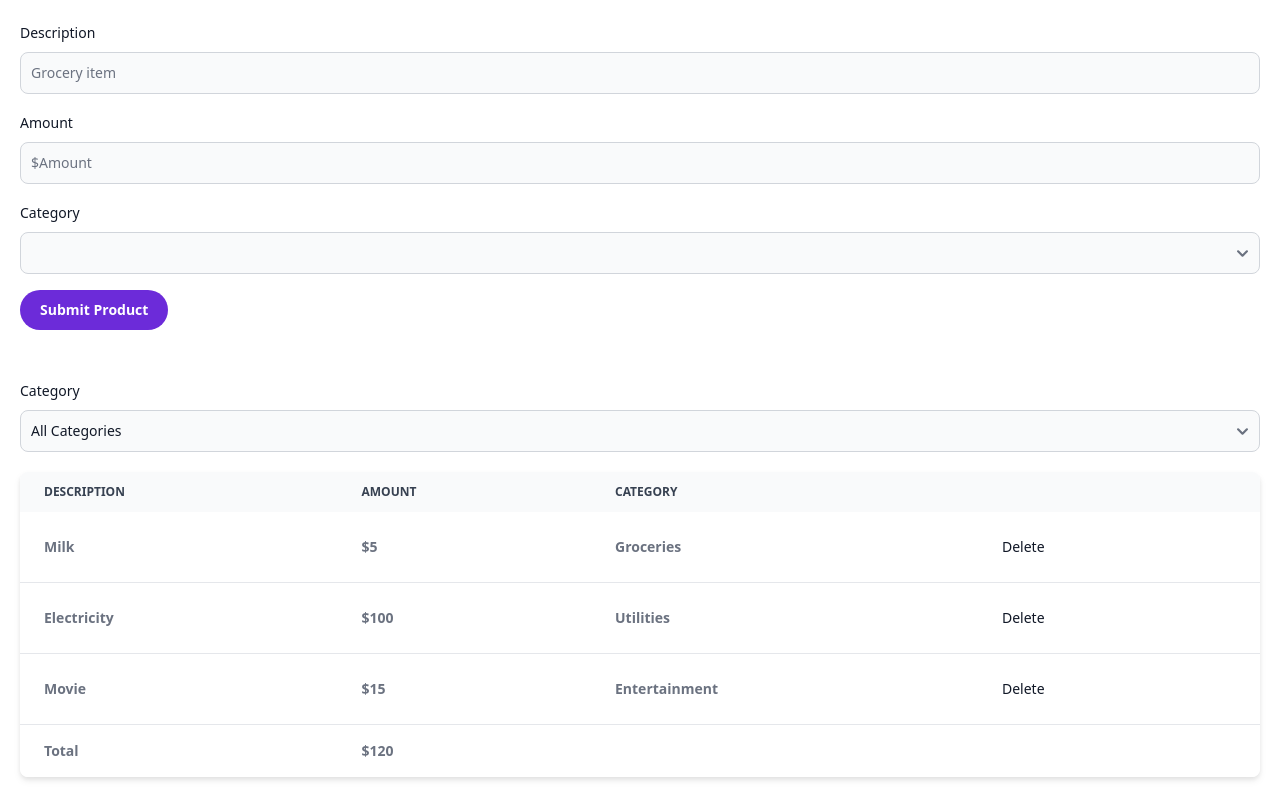
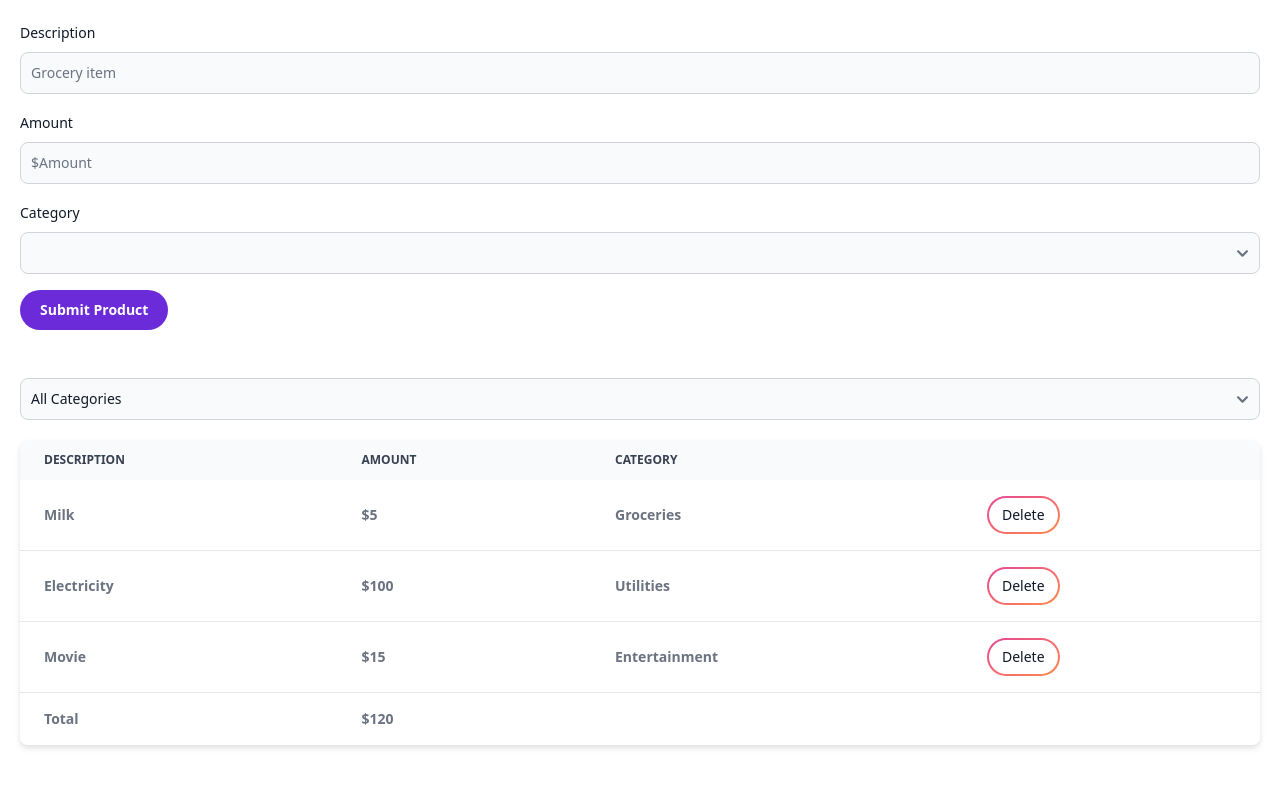
Before and after one commit to dorukwagle/react-app, a React (Vite) app: page / in a window 1280 px wide. Built offline with nearby package versions, Linux system fonts and the light colour scheme.

Commit message:
ExpenseTracker completed

```diff
--- a/src/ExpenseTracker.tsx
+++ /dev/null
@@ -1,40 +0,0 @@
-import { FieldValues } from "react-hook-form";
-import ExpenseForm from "./components/ExpenseForm";
-import Expenses from "./components/Expenses";
-
-const headings = ["Description", "Amount", "Category"];
-const rows = [
-    { id: 1, data: {desc:"Milk", price: 5, category:"Groceries"} },
-    { id: 2, data: {desc:"Electricity", price: 100, category: "Utilities"} },
-    { id: 3, data: {desc:"Movie", price:15, category:"Entertainment"} },
-];
-
-const generateId = () => rows.length + 1;
-
-const ExpenseTracker = () => {
-    const handleFormSubmit = (data: FieldValues) => {
-        console.log(data);
-    };
-
-    const handleOnFilter = (type: string) => {
-        console.log(type);
-    };
-
-    const handleDelete = (id: number) => {
-        console.log(id);
-    };
-
-    return (
-        <>
-            <ExpenseForm onFormSubmit={handleFormSubmit} />
-            <Expenses
-                headings={headings}
-                rows={rows}
-                onDelete={handleDelete}
-                onSelect={handleOnFilter}
-            ></Expenses>
-        </>
-    );
-};
-
-export default ExpenseTracker;
--- a/src/components/Expenses.tsx
+++ /dev/null
@@ -1,99 +0,0 @@
-import { Table, Select, Label, Button } from "flowbite-react";
-import { ChangeEvent } from "react";
-
-interface RowProps {
-    id: number;
-    data: { desc: string; price: number; category: string };
-}
-
-interface Props {
-    headings: string[];
-    rows: RowProps[];
-    onSelect?: (category: string) => void;
-    onDelete?: (item: number) => void;
-}
-
-const Expenses = ({ headings, rows, onSelect, onDelete }: Props) => {
-    const getHeadings = () =>
-        headings.map((heading, index) => (
-            <Table.HeadCell key={index}>{heading}</Table.HeadCell>
-        ));
-
-    const getRow = (id: number, row: RowProps["data"]) => (
-        <Table.Row
-            key={id}
-            className="bg-white dark:border-gray-700 dark:bg-gray-800"
-        >
-            <Table.Cell>
-                <span className="font-extrabold">{row.desc}</span>
-            </Table.Cell>
-            <Table.Cell>
-                <span className="font-extrabold">${row.price}</span>
-            </Table.Cell>
-            <Table.Cell>
-                <span className="font-extrabold">{row.category}</span>
-            </Table.Cell>
-            <Table.Cell>
-                <Button
-                    color="red"
-                    onClick={() => onDelete && onDelete(id)}
-                    pill={true}
-                    outline={true}
-                    size="sm"
-                >
-                    Delete
-                </Button>
-            </Table.Cell>
-        </Table.Row>
-    );
-
-    const getTotalPrice = () => {
-        const prices = rows.map((row) => row.data.price);
-        return prices.reduce((accum, price) => accum + price);
-    };
-
-    const handleCategorySelection = (e: ChangeEvent<HTMLSelectElement>) =>
-        onSelect && onSelect(e.target.value);
-
-    return (
-        <>
-            <div className="mb-5">
-                <div className="mb-2 block">
-                    <Label htmlFor="category" value="Category" />
-                </div>
-                <Select id="category" onChange={handleCategorySelection}>
-                    <option value="allcategories">All Categories</option>
-                    <option value="groceries">Groceries</option>
-                    <option value="utilities">Utilities</option>
-                    <option value="entertainment">Entertainment</option>
-                </Select>
-            </div>
-
-            <Table>
-                <Table.Head>
-                    {getHeadings()}
-                    <Table.HeadCell>
-                        <span></span>
-                    </Table.HeadCell>
-                </Table.Head>
-                <Table.Body className="divide-y">
-                    {rows.map((row) => getRow(row.id, row.data))}
-                    <Table.Row className="bg-white dark:border-gray-700 dark:bg-gray-800">
-                        <Table.Cell>
-                            <span className="font-extrabold">Total</span>
-                        </Table.Cell>
-                        <Table.Cell>
-                            <span className="font-extrabold">
-                                ${getTotalPrice()}
-                            </span>
-                        </Table.Cell>
-                        <Table.Cell></Table.Cell>
-                        <Table.Cell></Table.Cell>
-                    </Table.Row>
-                </Table.Body>
-            </Table>
-        </>
-    );
-};
-
-export default Expenses;
--- /dev/null
+++ b/src/expense-tracker/ExpenseTracker.tsx
@@ -0,0 +1,58 @@
+import ExpenseForm from "./components/ExpenseForm";
+import Expenses from "./components/Expenses";
+import { useState } from "react";
+import ExpenseFilter from "./components/ExpenseFilter";
+
+const headings = ["Description", "Amount", "Category"];
+
+const ExpenseTracker = () => {
+    const [rows, setRows] = useState([
+        {
+            id: 1,
+            description: "Milk",
+            amount: 5,
+            category: "Groceries",
+        },
+        {
+            id: 2,
+            description: "Electricity",
+            amount: 100,
+            category: "Utilities",
+        },
+        {
+            id: 3,
+            description: "Movie",
+            amount: 15,
+            category: "Entertainment",
+        },
+    ]);
+
+    const [selectedCategory, setSelectedCategory] = useState("");
+
+    const handleDelete = (id: number) => setRows(rows.filter((row) => row.id !== id));
+
+    const generateId = () => rows.length + 1;
+
+    const getAvailableRows = () =>
+        !selectedCategory
+            ? rows
+            : rows.filter((item) => item.category === selectedCategory);
+
+    return (
+        <div>
+            <ExpenseForm onFormSubmit={expense => setRows([...rows, {...expense, id: generateId()}])} />
+            <div className="mb-5">
+                <ExpenseFilter
+                    onSelect={(category) => setSelectedCategory(category)}
+                ></ExpenseFilter>
+            </div>
+            <Expenses
+                headings={headings}
+                rows={getAvailableRows()}
+                onDelete={handleDelete}
+            ></Expenses>
+        </div>
+    );
+};
+
+export default ExpenseTracker;
--- /dev/null
+++ b/src/expense-tracker/categories.ts
@@ -0,0 +1,3 @@
+const categories = ["Groceries", "Utilities", "Entertainment"] as const;
+
+export default categories;
--- /dev/null
+++ b/src/expense-tracker/components/ExpenseFilter.tsx
@@ -0,0 +1,19 @@
+import { Select } from "flowbite-react";
+import categories from "../categories";
+
+interface Props {
+    onSelect: (category: string) => void;
+}
+
+const Filter = ({ onSelect }: Props) => {
+    return (
+        <Select id="category" onChange={(e) => onSelect(e.target.value)}>
+            <option value="">All Categories</option>
+            {categories.map((category) => (
+                <option key={category} value={category}>{category}</option>
+            ))}
+        </Select>
+    );
+};
+
+export default Filter;
--- a/src/components/ExpenseForm.tsx
+++ b/src/expense-tracker/components/ExpenseForm.tsx
@@ -1,22 +1,25 @@
-import ButtonPrimary from "./Buttons";
+import ButtonPrimary from "../../components/Buttons";
 import { Label, TextInput, Select } from "flowbite-react";
 import { z } from "zod";
 import { zodResolver } from "@hookform/resolvers/zod";
 import { FieldValues, useForm } from "react-hook-form";
+import categories from "../categories";
 
 const expenseSchema = z.object({
     description: z
         .string()
         .min(3, "Description must be at least 3 characters")
-        .max(25, "Description cannot exceed 25 characters"),
+        .max(50, "Description cannot exceed 50 characters"),
     amount: z.number().min(0.01, "Amount cannot be less than Rs 0.01"),
-    category: z.string().min(3, "please select an option")
+    category: z.enum(categories, {
+        errorMap: () => ({message: "Category is required"})
+    })
 });
 
 type FormData = z.infer<typeof expenseSchema>;
 
 interface Props {
-    onFormSubmit?: (data: FieldValues) => void;
+    onFormSubmit?: (data: FormData) => void;
 }
 
 const ExpenseForm = ({ onFormSubmit }: Props) => {
@@ -27,10 +30,8 @@ const ExpenseForm = ({ onFormSubmit }: Props) => {
         formState: { errors },
     } = useForm<FormData>({ resolver: zodResolver(expenseSchema) });
 
-    const handleFormSubmit = (data: FieldValues) => {
-        if (!onFormSubmit) return;
-
-        onFormSubmit(data);
+    const handleFormSubmit = (data: FormData) => {
+        onFormSubmit && onFormSubmit(data);
         reset();
     };
 
@@ -90,9 +91,7 @@ const ExpenseForm = ({ onFormSubmit }: Props) => {
                     helperText={errors.category?.message}
                 >
                     <option></option>
-                    <option value="groceries">Groceries</option>
-                    <option value="utilities">Utilities</option>
-                    <option value="entertainment">Entertainment</option>
+                    {categories.map(category => <option key={category} value={category}>{category}</option>)}
                 </Select>
             </div>
             <div>
--- /dev/null
+++ b/src/expense-tracker/components/Expenses.tsx
@@ -0,0 +1,81 @@
+import { Table, Button } from "flowbite-react";
+
+interface RowProps {
+    id: number;
+    description: string;
+    amount: number;
+    category: string;
+}
+
+interface Props {
+    headings: string[];
+    rows: RowProps[];
+    onDelete: (item: number) => void;
+}
+
+const Expenses = ({ headings, rows, onDelete }: Props) => {
+    if (!rows.length) return null;
+
+    const getHeadings = () =>
+        headings.map((heading, index) => (
+            <Table.HeadCell key={index}>{heading}</Table.HeadCell>
+        ));
+
+    const getRow = (row: RowProps) => (
+        <Table.Row
+            key={row.id}
+            className="bg-white dark:border-gray-700 dark:bg-gray-800"
+        >
+            <Table.Cell>
+                <span className="font-extrabold">{row.description}</span>
+            </Table.Cell>
+            <Table.Cell>
+                <span className="font-extrabold">${row.amount}</span>
+            </Table.Cell>
+            <Table.Cell>
+                <span className="font-extrabold">{row.category}</span>
+            </Table.Cell>
+            <Table.Cell>
+                <Button
+                    gradientDuoTone="pinkToOrange"
+                    onClick={() => onDelete(row.id)}
+                    pill={true}
+                    outline={true}
+                    size="sm"
+                >
+                    Delete
+                </Button>
+            </Table.Cell>
+        </Table.Row>
+    );
+
+    const getTotalAmount = () => rows.reduce((accum, row) => accum + row.amount, 0);
+
+    return (
+        <Table>
+            <Table.Head>
+                {getHeadings()}
+                <Table.HeadCell>
+                    <span></span>
+                </Table.HeadCell>
+            </Table.Head>
+            <Table.Body className="divide-y">
+                {rows.map((row) => getRow(row))}
+                <Table.Row className="bg-white dark:border-gray-700 dark:bg-gray-800">
+                    <Table.Cell>
+                        <span className="font-extrabold">Total</span>
+                    </Table.Cell>
+                    <Table.Cell>
+                        <span className="font-extrabold">
+                            ${getTotalAmount()}
+                        </span>
+                    </Table.Cell>
+                    <Table.Cell></Table.Cell>
+                    <Table.Cell></Table.Cell>
+                </Table.Row>
+            </Table.Body>
+        </Table>
+    );
+};
+
+export default Expenses;
--- a/tsconfig.json
+++ b/tsconfig.json
@@ -19,6 +19,6 @@
     "noUnusedParameters": true,
     "noFallthroughCasesInSwitch": true
   },
-  "include": ["src/*.tsx", "src/**/*.tsx"],
+  "include": ["src/*.tsx", "src/**/*.tsx", "src/**/**/*.tsx"],
   "references": [{ "path": "./tsconfig.node.json" }]
 }
```
Also changed, not shown: src/App.tsx (+2 -7 lines).
